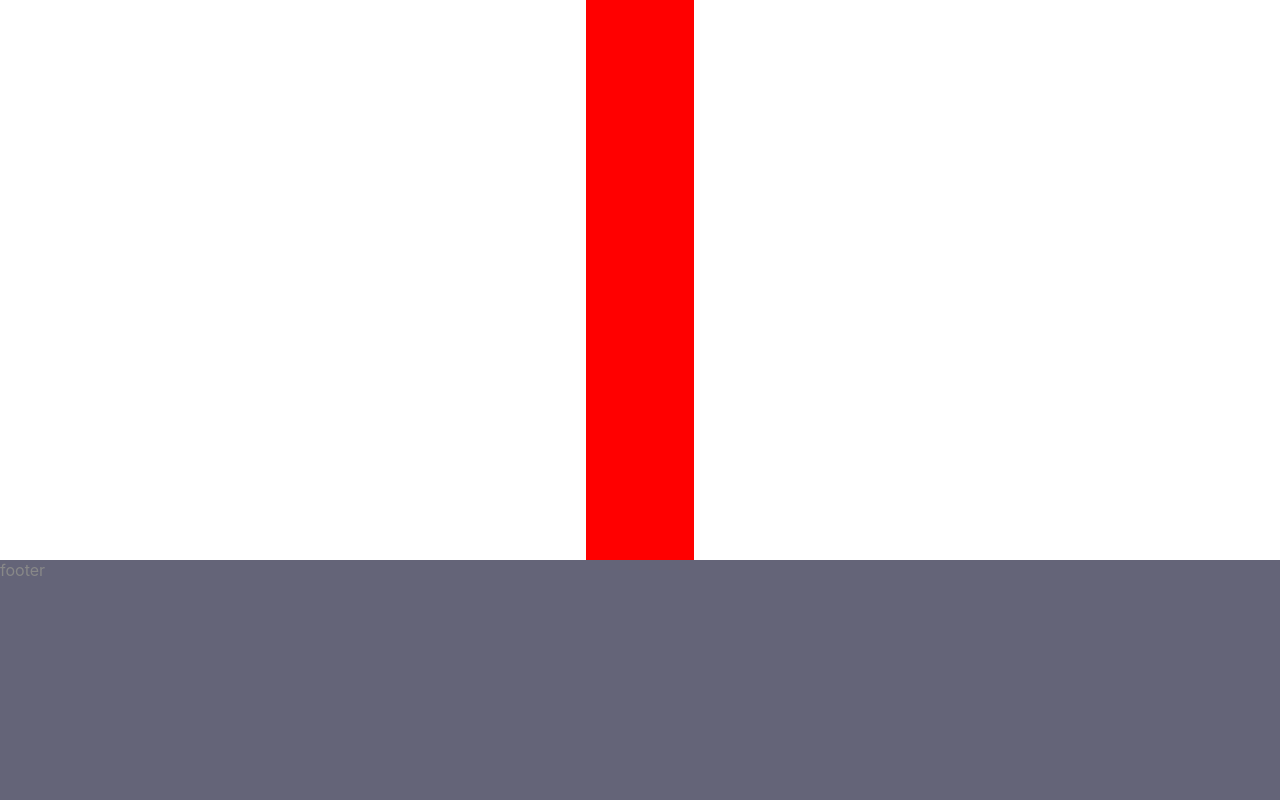
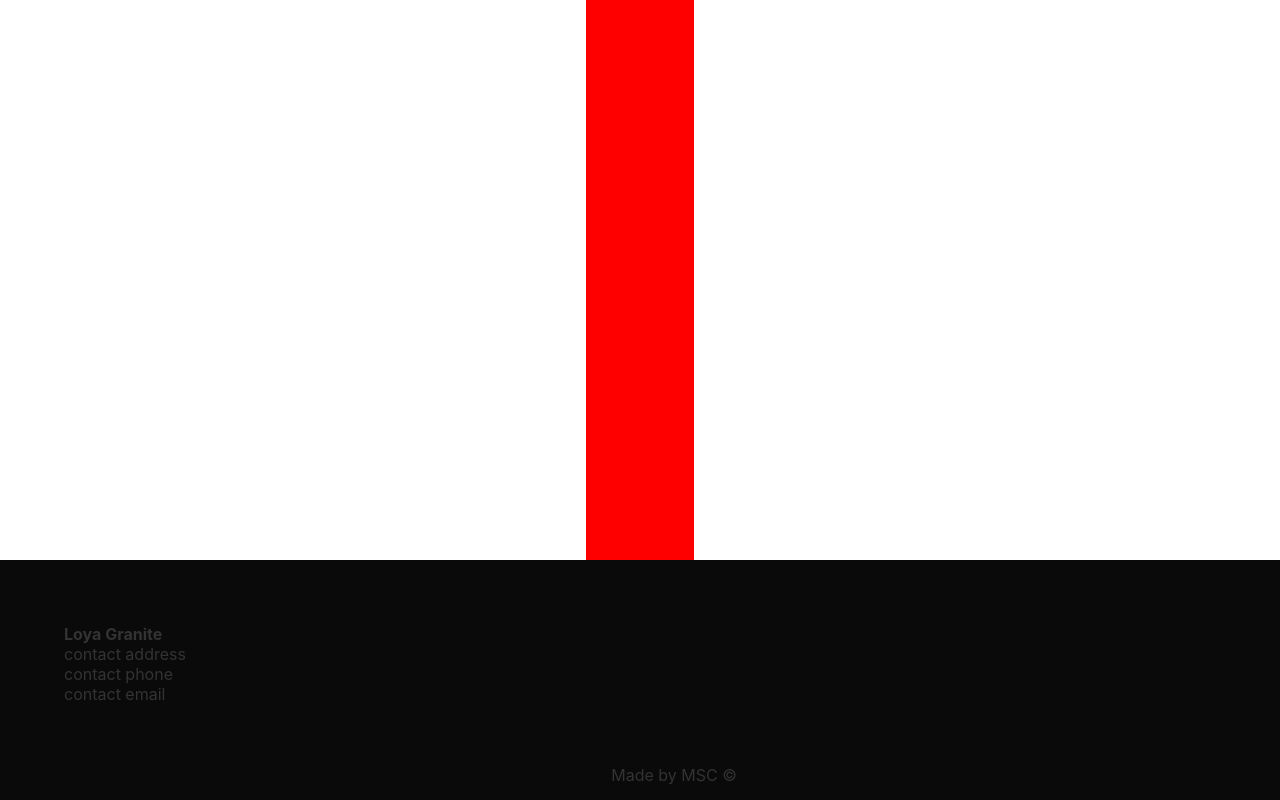
Before and after one commit to mrivera0014/loya-granite, a React (Create React App) app: page / in a window 1280 px wide. Shown: the part 440-1240 px from the top of the page. Built offline with nearby package versions, Linux system fonts and the light colour scheme.

Commit message:
working on the footer

```diff
--- a/src/Components/Footer/Footer.css
+++ b/src/Components/Footer/Footer.css
@@ -1,8 +1,18 @@
 .footer{
     min-height: 15rem;
     max-width: 100%;
-    background-color:rgba(100,100,120,1);
-    color:#888;
+    background-color:rgba(010,10,10,1);
+    color:#333;
+    padding-left: 5%;
+    padding-top: 5%;
+
+}
 
 
+.footer-copyright{
+    position: relative;
+    bottom:auto;
+    left: 45%;
+    max-width: 50%;
+    padding-top: 5%;
 }
--- a/src/Components/Footer/Footer.js
+++ b/src/Components/Footer/Footer.js
@@ -2,8 +2,20 @@ import React from 'react'
 import './Footer.css'
 const footer = () => {
   return (
-    <div className={`footer`}>footer</div>
+    <div className={`footer`}>
+
+
+        <h4 className={`footer-header`}>Loya Granite</h4>
+        <p className={`footer-contact`}>contact address</p>
+
+        <p className={`footer-phone`}>contact phone</p>
+        <p className={`footer-email`}>contact email</p>
+
+
+
+        <p className={`footer-copyright`}>Made by MSC &copy; </p>
+    </div>
   )
 }
 
-export default footer
+export default footer;
--- a/src/Components/Projects/projects.css
+++ b/src/Components/Projects/projects.css
@@ -52,4 +52,5 @@ margin:5%;
     background-color: black;
     color: white;
     border-radius: 50%;
+   display:flex;
 }
```
Also changed, not shown: src/Components/Projects/Projects.js (line endings or trailing spaces).
